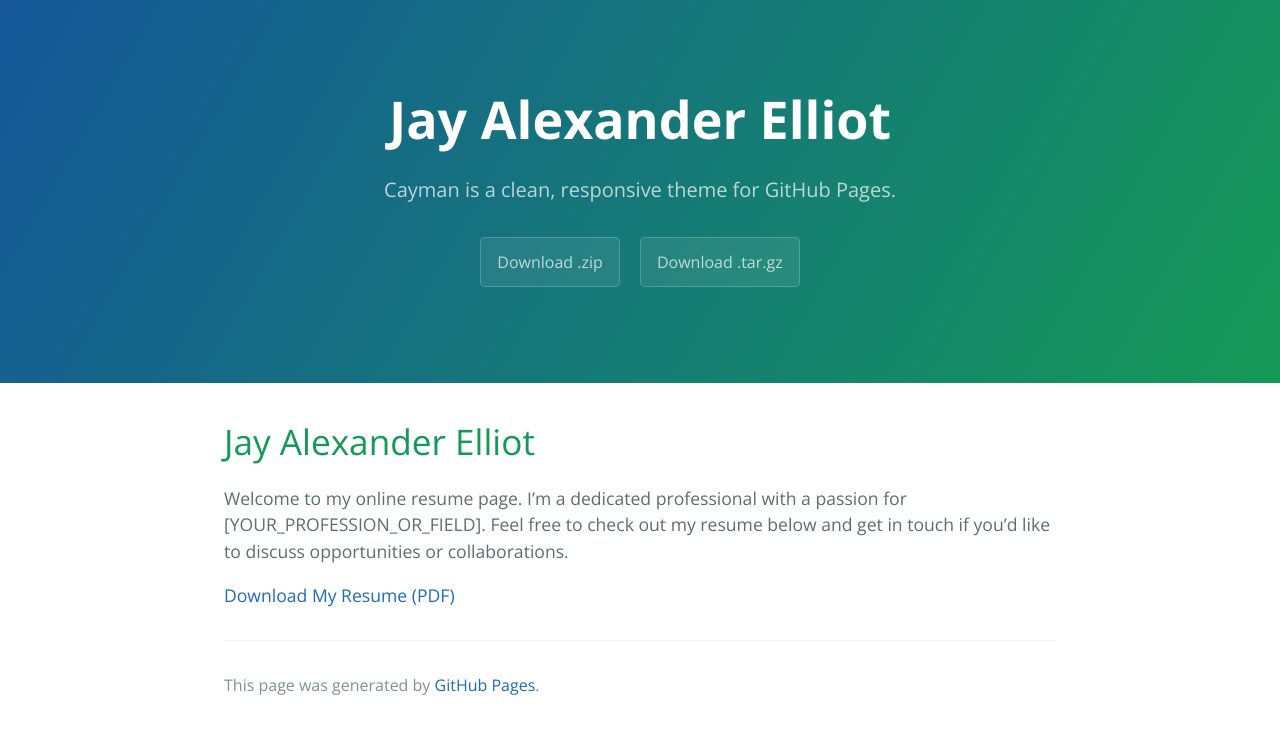
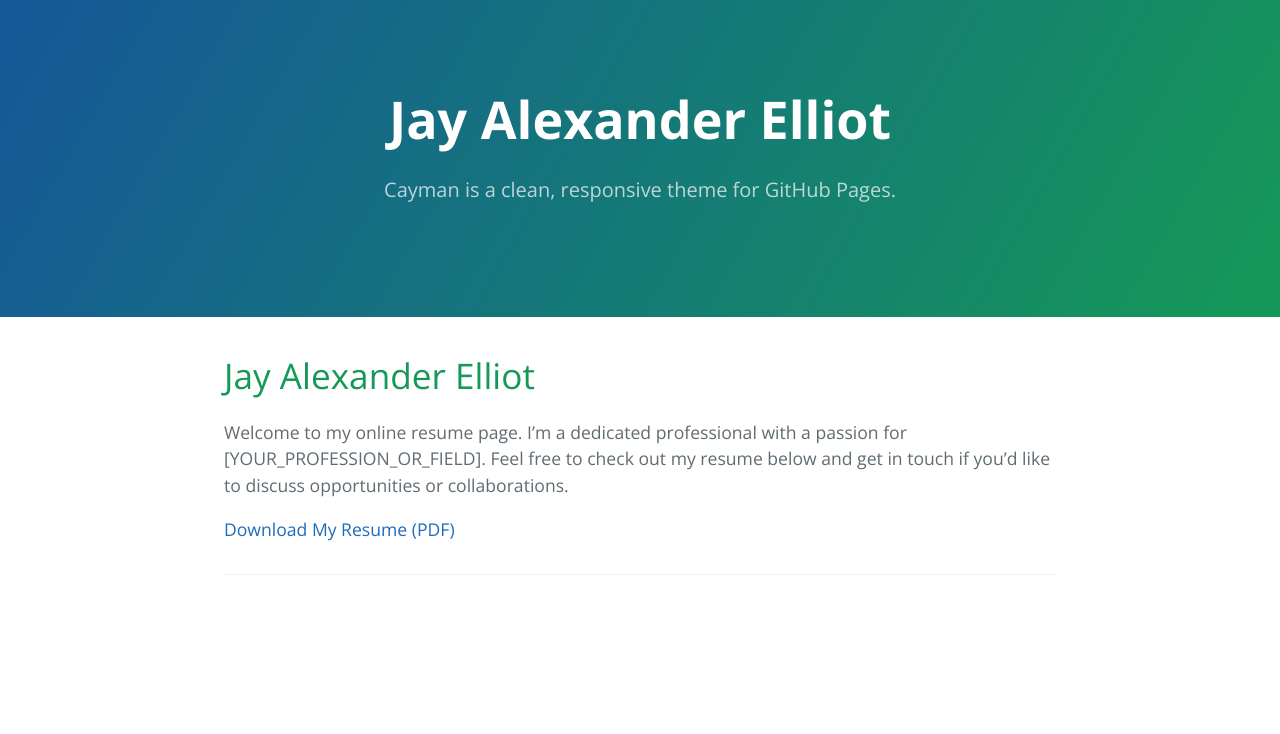
Before and after one commit to Jay-Alexander-Elliot/Jay-Alexander-Elliot.github.io, a Jekyll site: the page built from index.md, in a window 1280 px wide. Shown: the top 734 px of the page. Built offline with Jekyll 4.4.1, drawn with Linux system fonts in a browser that asks for light colours; our own code applies the rules of GitHub Pages for plain Markdown files.

Commit message:
trimmed the fat off some files

```diff
--- a/_layouts/default.html
+++ b/_layouts/default.html
@@ -1,17 +1,20 @@
 <!DOCTYPE html>
 <html lang="{{ site.lang | default: "en-US" }}">
+
 <head>
     <meta charset="UTF-8">
 
     {% seo %}
     <link rel="preconnect" href="https://fonts.gstatic.com">
-    <link rel="preload" href="https://fonts.googleapis.com/css?family=Open+Sans:400,700&display=swap" as="style" type="text/css" crossorigin>
+    <link rel="preload" href="https://fonts.googleapis.com/css?family=Open+Sans:400,700&display=swap" as="style"
+        type="text/css" crossorigin>
     <meta name="viewport" content="width=device-width, initial-scale=1">
     <meta name="theme-color" content="#157878">
     <meta name="apple-mobile-web-app-status-bar-style" content="black-translucent">
     <link rel="stylesheet" href="{{ '/assets/css/style.css?v=' | append: site.github.build_revision | relative_url }}">
     {% include head-custom.html %}
 </head>
+
 <body>
     <a id="skip-to-content" href="#content">Skip to the content.</a>
 
@@ -21,10 +24,6 @@
         {% if site.github.is_project_page %}
         <a href="{{ site.github.repository_url }}" class="btn">View on GitHub</a>
         {% endif %}
-      {% if site.show_downloads %}
-        <a href="{{ site.github.zip_url }}" class="btn">Download .zip</a>
-        <a href="{{ site.github.tar_url }}" class="btn">Download .tar.gz</a>
-      {% endif %}
     </header>
 
     <main id="content" class="main-content" role="main">
@@ -32,10 +31,11 @@
 
         <footer class="site-footer">
             {% if site.github.is_project_page %}
-          <span class="site-footer-owner"><a href="{{ site.github.repository_url }}">{{ site.github.repository_name }}</a> is maintained by <a href="{{ site.github.owner_url }}">{{ site.github.owner_name }}</a>.</span>
+            <span class="site-footer-owner"><a href="{{ site.github.repository_url }}">{{ site.github.repository_name }}</a> is maintained by <a
+                    href="{{ site.github.owner_url }}">{{ site.github.owner_name }}</a>.</span>
             {% endif %}
-        <span class="site-footer-credits">This page was generated by <a href="https://pages.github.com">GitHub Pages</a>.</span>
         </footer>
     </main>
 </body>
+
 </html>
```
Lines whose indentation alone changed are shown as unchanged.
